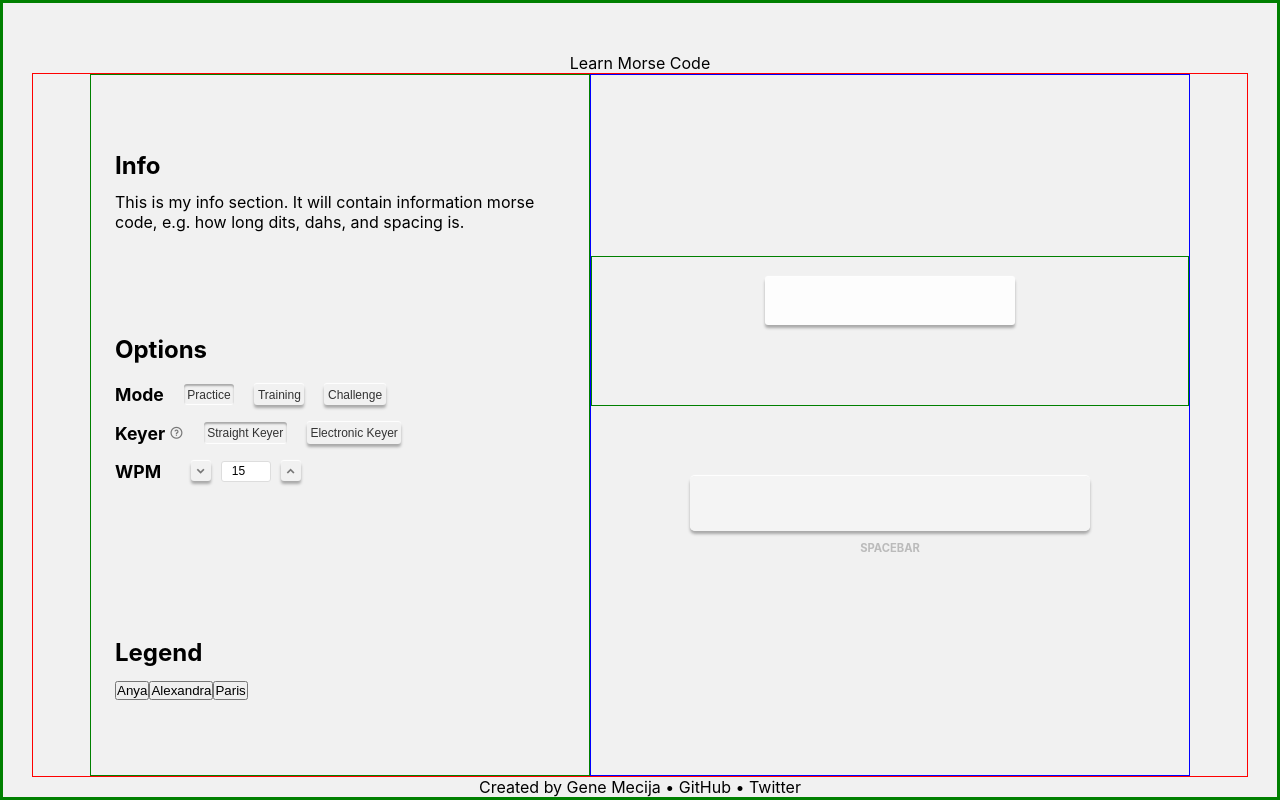
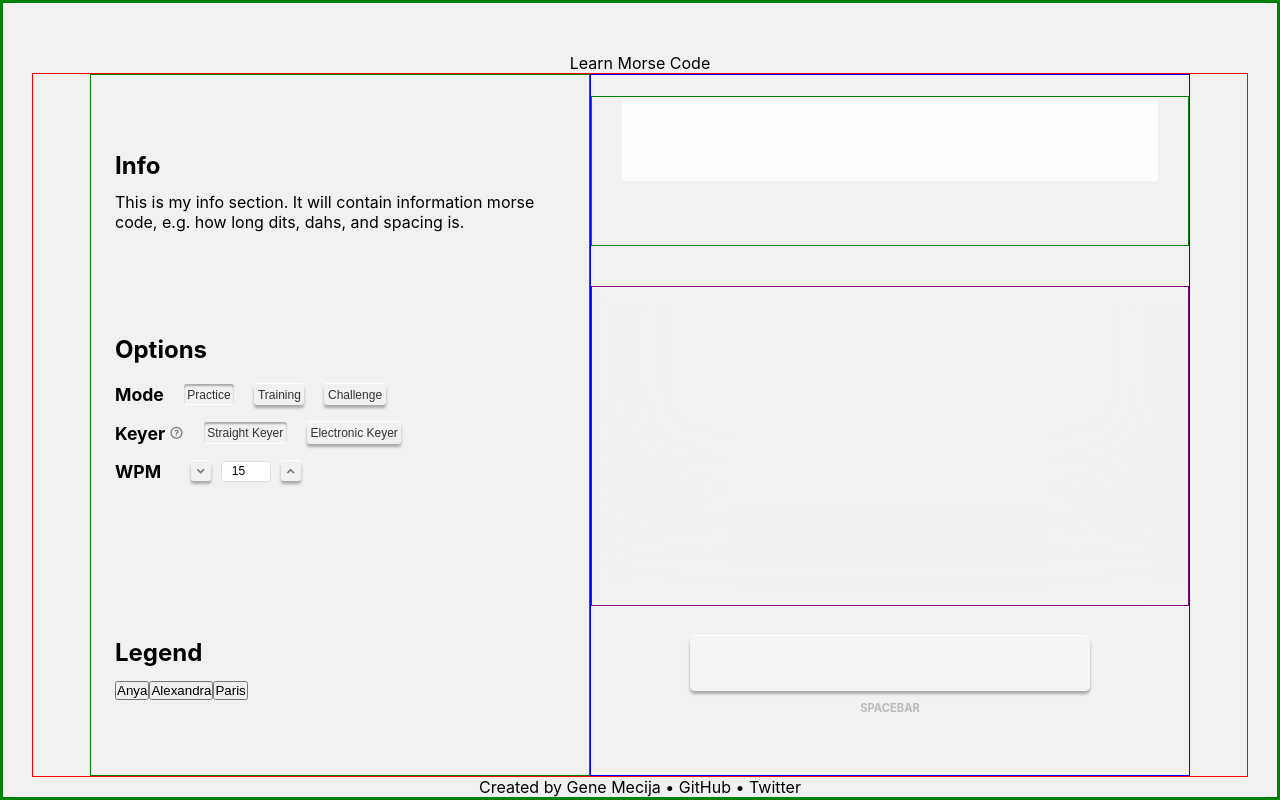
Before and after one commit to genemecija/learn-morse-code, a React (Create React App) app: page / in a window 1280 px wide. Built offline with nearby package versions, Linux system fonts and the light colour scheme.

Commit message:
Layout updates

```diff
--- a/src/components/MorseHistory.js
+++ b/src/components/MorseHistory.js
@@ -10,7 +10,10 @@ export default (function MorseHistory() {
 
     return (
         <div id="morseHistory">
-            {morseCards}
+            <div id="overlay"></div>
+            <div id="morseCards">
+                {morseCards}
+            </div>
         </div>
     )
 })
--- a/src/css/App.css
+++ b/src/css/App.css
@@ -399,7 +399,7 @@ i[class*="ri-"] {
           align-items: center;
   -ms-flex-item-align: center;
       align-self: center;
-  height: 50px;
+  height: 5rem;
   width: -webkit-fit-content;
   width: -moz-fit-content;
   width: fit-content;
@@ -409,8 +409,8 @@ i[class*="ri-"] {
   border-radius: 3px;
   -webkit-box-shadow: 0px 3px 3px rgba(0, 0, 0, 0.3), 0px -1px 1px white;
           box-shadow: 0px 3px 3px rgba(0, 0, 0, 0.3), 0px -1px 1px white;
-  font-size: 3rem;
-  font-family: "Courier", monospace;
+  font-size: 4rem;
+  font-family: "Courier Prime", Courier, monospace;
   font-weight: bold;
   background: #fdfdfd;
   text-transform: uppercase;
@@ -421,13 +421,24 @@ i[class*="ri-"] {
 #challengeWord span {
   padding: 4px;
   margin: 1px;
-  line-height: 2.5rem;
-  -webkit-transition: background 300ms ease-in-out;
-  transition: background 300ms ease-in-out;
+  -webkit-transition: background 100ms ease-in-out;
+  transition: background 100ms ease-in-out;
+  display: -webkit-inline-box;
+  display: -ms-inline-flexbox;
+  display: inline-flex;
+  -webkit-box-align: center;
+      -ms-flex-align: center;
+          align-items: center;
+  line-height: 3rem;
+}
+
+#challengeWord span.correct {
+  background: rgba(0, 255, 0, 0.6);
+  border-radius: 3px;
 }
 
 #challengeWord.correct {
-  background: rgba(0, 200, 0, 0.7);
+  background: rgba(0, 200, 0, 0.6);
 }
 
 #morseBufferDisplay {
@@ -448,8 +459,7 @@ i[class*="ri-"] {
   width: 100%;
   height: 150px;
   margin-bottom: 20px;
-  font-family: "Courier", monospace;
-  font-weight: bold;
+  font-family: "Courier Prime", Courier, monospace;
 }
 
 #morseBufferDisplay #alphanumeric-container {
@@ -458,8 +468,9 @@ i[class*="ri-"] {
   display: -ms-flexbox;
   display: flex;
   padding-left: 5px;
-  height: 3rem;
-  min-width: 250px;
+  height: 5rem;
+  padding-top: 10px;
+  width: 90%;
   margin-bottom: 10px;
   display: flex;
   -webkit-box-pack: center;
@@ -469,12 +480,10 @@ i[class*="ri-"] {
       -ms-flex-align: center;
           align-items: center;
   border-radius: 3px;
-  -webkit-box-shadow: 0px 3px 3px rgba(0, 0, 0, 0.3), 0px -1px 1px white;
-          box-shadow: 0px 3px 3px rgba(0, 0, 0, 0.3), 0px -1px 1px white;
 }
 
 #morseBufferDisplay #alphanumeric-container #alphanumeric {
-  font-size: 3rem;
+  font-size: 4rem;
   background-color: transparent;
 }
 
@@ -502,9 +511,8 @@ i[class*="ri-"] {
   -webkit-box-pack: center;
       -ms-flex-pack: center;
           justify-content: center;
-  font-size: 25px;
+  font-size: 3rem;
   font-family: "Courier", monospace;
-  font-weight: bold;
 }
 
 #morseBufferDisplay #ditDahs span {
@@ -552,7 +560,7 @@ i[class*="ri-"] {
   width: 100%;
   height: 150px;
   margin-bottom: 20px;
-  font-family: "Courier", monospace;
+  font-family: "Courier Prime", Courier, monospace;
   font-weight: bold;
 }
 
@@ -609,6 +617,7 @@ i[class*="ri-"] {
 }
 
 #challengeBufferDisplay #ditDahs .ditDah {
+  background: #fdfdfd;
   height: 40px;
   width: 30px !important;
   margin-left: 3px;
@@ -641,11 +650,6 @@ i[class*="ri-"] {
   border-radius: 3px;
 }
 
-.correct {
-  background: rgba(0, 255, 0, 0.4);
-  border-radius: 3px;
-}
-
 #morseHistory-textbox {
   border: 1px solid cyan;
   display: -webkit-box;
@@ -665,6 +669,7 @@ i[class*="ri-"] {
 }
 
 #morseHistory {
+  border: 1px solid purple;
   display: -webkit-box;
   display: -ms-flexbox;
   display: flex;
@@ -673,34 +678,21 @@ i[class*="ri-"] {
       -ms-flex-direction: column;
           flex-direction: column;
   width: 100%;
+  height: 320px;
+  position: relative;
+  padding-top: 10px;
 }
 
-#morseHistory .morseCard:nth-child(1) {
-  opacity: 100%;
-}
-
-#morseHistory .morseCard:nth-child(2) {
-  opacity: 85%;
-}
-
-#morseHistory .morseCard:nth-child(3) {
-  opacity: 70%;
-}
-
-#morseHistory .morseCard:nth-child(4) {
-  opacity: 55%;
-}
-
-#morseHistory .morseCard:nth-child(5) {
-  opacity: 40%;
-}
-
-#morseHistory .morseCard:nth-child(6) {
-  opacity: 20%;
-}
-
-#morseHistory .morseCard:nth-child(7) {
-  opacity: 10%;
+#morseHistory #overlay {
+  -webkit-box-shadow: inset 20px 0px 20px #f1f1f1, inset -20px 0px 20px #f1f1f1, inset 0px -100px 100px #f1f1f1;
+          box-shadow: inset 20px 0px 20px #f1f1f1, inset -20px 0px 20px #f1f1f1, inset 0px -100px 100px #f1f1f1;
+  position: absolute;
+  display: inline-block;
+  top: 0;
+  left: 0;
+  width: 100%;
+  height: 100%;
+  z-index: 100;
 }
 
 .morseCard {
@@ -714,11 +706,28 @@ i[class*="ri-"] {
   -webkit-box-pack: center;
       -ms-flex-pack: center;
           justify-content: center;
-  /* border: 1px solid orange; */
-  margin-bottom: 2px;
-  font-size: 1.7rem;
-  font-family: "Courier", monospace;
-  /* width: 100%; */
+  margin-bottom: 4px;
+  font-size: 1.6rem;
+  font-family: "Courier Prime", Courier, monospace;
+}
+
+.morseCard .ditDahs-container, .morseCard .alphanumeric-container {
+  display: -webkit-box;
+  display: -ms-flexbox;
+  display: flex;
+  width: 50%;
+  font-weight: bold;
+}
+
+.morseCard .alphanumeric-container span {
+  padding-top: 0.17em;
+}
+
+.morseCard .ditDahs-container {
+  -webkit-box-pack: end;
+      -ms-flex-pack: end;
+          justify-content: flex-end;
+  max-width: 50%;
 }
 
 .morseCard div div {
@@ -729,7 +738,7 @@ i[class*="ri-"] {
   border-radius: 3px;
   -webkit-box-shadow: 0px 3px 3px rgba(0, 0, 0, 0.2);
           box-shadow: 0px 3px 3px rgba(0, 0, 0, 0.2);
-  line-height: 1.7rem;
+  line-height: 1em;
   display: -webkit-box;
   display: -ms-flexbox;
   display: flex;
@@ -740,20 +749,6 @@ i[class*="ri-"] {
   height: 1.7rem;
   color: #780000;
   border-radius: 3px;
-}
-
-.morseCard .ditDahs-container, .morseCard .alphanumeric-container {
-  display: -webkit-box;
-  display: -ms-flexbox;
-  display: flex;
-  width: 50%;
-  font-weight: bold;
-}
-
-.morseCard .ditDahs-container {
-  -webkit-box-pack: end;
-      -ms-flex-pack: end;
-          justify-content: flex-end;
 }
 
 .morseCard .ditDahs {
@@ -769,5 +764,16 @@ i[class*="ri-"] {
   overflow-wrap: break-word;
   font-family: "Courier", monospace;
   font-weight: bold;
+  max-width: 100%;
+  overflow-x: hidden;
+}
+
+.morseCard .ditDahs span.space {
+  border-radius: 3px;
+  background: #f1f1f1;
+  opacity: 0.5;
+  width: 3px;
+  margin-left: 4px;
+  margin-right: 4px;
 }
 /*# sourceMappingURL=App.css.map */
--- a/src/hooks/useStraightKey.js
+++ b/src/hooks/useStraightKey.js
@@ -48,7 +48,7 @@ function useStraightKey() {
     function handleInputStart(event) {
         // event.preventDefault()
 
-
+        console.log(event.keyCode);
 
         if (event.keyCode === 32 && document.activeElement.id === 'wordlist-picker') {
             event.preventDefault()
@@ -66,7 +66,7 @@ function useStraightKey() {
                 (event.repeat)) {
                 return
             }
-
+            if (event.keyCode === 32) {
                 document.getElementById('morseButton').classList.add('active')
 
                 isRunning = true
@@ -89,6 +89,7 @@ function useStraightKey() {
                 clearInterval(gapTimer)
 
                 startCharTimer()
+            }
         }
 
     }
--- a/src/scss/App.scss
+++ b/src/scss/App.scss
@@ -1,8 +1,8 @@
 // $main-bg-color-dark: #2c2c2c;
 @import url('https://fonts.googleapis.com/css?family=Courier+Prime:700|Rubik&display=swap');
 $main-font: 'Rubik', sans-serif;
-// $buffer-font: 'Courier Prime', monospace;
-$buffer-font: 'Courier', monospace;
+$buffer-font: 'Courier Prime', Courier, monospace;
+// $buffer-font: 'Courier', monospace;
 $ditDah-font: 'Courier', monospace;
 
 $main-bg-color-light: #f1f1f1;
@@ -372,18 +372,19 @@ i[class*="ri-"] {
     align-items: center;
     align-self: center;
 
-    height: 50px;
+    height: 5rem;
     width: fit-content;
 
     margin-bottom: 20px;
     padding-left: 10px;
     padding-right: 10px;
+    // padding-top: 10px;
 
     // border: 1px solid green;
     border-radius: $main-border-radius;
     box-shadow: $main-box-shadow-light;
 
-    font-size: 3rem;
+    font-size: 4rem;
     font-family: $buffer-font;
     font-weight: bold;
 
@@ -394,12 +395,20 @@ i[class*="ri-"] {
     span {
         padding: 4px;
         margin: 1px;
-        line-height: 2.5rem;
-        transition: background 300ms ease-in-out; //, opacity 100ms ease-in-out;
+        transition: background 100ms ease-in-out; //, opacity 100ms ease-in-out;
+        display: inline-flex;
+        align-items: center;
+        line-height: 3rem;
+
+        &.correct {
+            background: rgba(0,255,0,0.6);
+            border-radius: $main-border-radius;
+        }
     }
     &.correct {
-        background: rgba(0,200,0,0.7);
+        background: rgba(0,200,0,0.6);
     }
+
 }
 
 
@@ -414,34 +423,33 @@ i[class*="ri-"] {
     height: 150px;
     margin-bottom: 20px;
     font-family: $buffer-font;
-    font-weight: bold;
+    // font-weight: bold;
 
     #alphanumeric-container {
         // border-left: 2px solid #000;
         background: #fdfdfd;
         display: flex;
         padding-left: 5px;
-        height: 3rem;
-        min-width: 250px;
+        height: 5rem;
+        padding-top: 10px;
+        width: 90%;
         margin-bottom: 10px;
         display: flex;
         justify-content: center;
         align-items: center;
         border-radius: $main-border-radius;
-        box-shadow: $main-box-shadow-light;
+        // box-shadow: $main-box-shadow-light;
         // box-shadow: $morseCard-shadow-light;
 
         #alphanumeric {
-            font-size: 3rem;
+            font-size:  4rem;
             background-color: transparent;
-
 
             &:first-child {
                 padding-left: 5px;
                 padding-right: 5px;
                 // box-shadow: $main-box-shadow;
             }
-
             span {
                 padding: $main-border-radius;
                 transition: background 300ms ease-in-out;
@@ -457,9 +465,9 @@ i[class*="ri-"] {
         display: flex;
         flex-direction: row;
         justify-content: center;
-        font-size: 25px;
+        font-size: 3rem;
         font-family: $ditDah-font;
-        font-weight: bold;
+        // font-weight: bold;
 
         span {
             padding: $main-border-radius;
@@ -537,7 +545,7 @@ i[class*="ri-"] {
             transition: background 100ms ease-in-out;
         }
         .ditDah {
-            // background: #DDD;
+            background: #fdfdfd;
 
             height: 40px;
             width: 30px !important;
@@ -565,11 +573,7 @@ i[class*="ri-"] {
     border-radius: $main-border-radius;
     // text-decoration: line-through;
 }
-.correct {
-    background: rgba(0,255,0,0.4);
-    // color: rgb(120, 0, 0);
-    border-radius: $main-border-radius;
-}
+
 
 // #morseHistory {
 //     border: 1px solid purple;
@@ -595,32 +599,48 @@ i[class*="ri-"] {
     }
 }
 #morseHistory {
-    // border: 1px solid purple;
+    border: 1px solid purple;
     display: flex;
     flex-direction: column;
     width: 100%;
+    height: 320px;
+    position: relative;
+    padding-top: 10px;
+    // // padding-bottom: 20px;
 
-    .morseCard:nth-child(1){
-        opacity: 100%;
+    #overlay {
+        // background: blue;
+        box-shadow: inset 20px 0px 20px $main-bg-color-light, inset -20px 0px 20px $main-bg-color-light, inset 0px -100px 100px $main-bg-color-light;
+        position: absolute;
+        display: inline-block;
+        top:0;
+        left:0;
+        width: 100%;
+        height: 100%;
+        z-index: 100;
     }
-    .morseCard:nth-child(2){
-        opacity: 85%;
-    }
-    .morseCard:nth-child(3){
-        opacity: 70%;
-    }
-    .morseCard:nth-child(4){
-        opacity: 55%;
-    }
-    .morseCard:nth-child(5){
-        opacity: 40%;
-    }
-    .morseCard:nth-child(6){
-        opacity: 20%;
-    }
-    .morseCard:nth-child(7){
-        opacity: 10%;
-    }
+    // #morseCards {
+    //     .morseCard:nth-child(1){
+    //         opacity: 100%;
+    //     }
+    //     .morseCard:nth-child(2){
+    //         opacity: 85%;
+    //     }
+    //     .morseCard:nth-child(3){
+    //         opacity: 70%;
+    //     }
+    //     .morseCard:nth-child(4){
+    //         opacity: 55%;
+    //     }
+    //     .morseCard:nth-child(5){
+    //         opacity: 40%;
+    //     }
+    //     .morseCard:nth-child(6){
+    //         opacity: 20%;
+    //     }
+    //     .morseCard:nth-child(7){
+    //         opacity: 10%;
+    //     }
         // .morseCard:nth-child(8){
         //     opacity: 30%;
         // }
@@ -630,28 +650,43 @@ i[class*="ri-"] {
         // .morseCard:nth-child(10){
         //     opacity: 10%;
         // }
+    // }
 }
 
 .morseCard {
     display: flex;
     flex-direction: row !important;
     justify-content: center;
-    /* border: 1px solid orange; */
-    margin-bottom: 2px;
-    font-size: 1.7rem;
+    margin-bottom: 4px;
+    font-size: 1.6rem;
     font-family: $buffer-font;
-    /* width: 100%; */
 
+    .ditDahs-container, .alphanumeric-container {
+        display: flex;
+        width: 50%;
+        font-weight: bold;
+        // border: 1px solid green;
+    }
+    .alphanumeric-container span {
+        // background: blue;
+        padding-top: 0.17em;
+    }
+    .ditDahs-container {
+        justify-content: flex-end;
+        // border: 1px solid red;
+        max-width: 50%;
+    }
 
     div div {
         padding: 3px;
         margin: 2px;
         background: #fdfdfd;
+        // border: 1px solid cyan;
         // width: 50%;
         white-space: nowrap;
         border-radius: $main-border-radius;
         box-shadow: $morseCard-shadow-light;
-        line-height: 1.7rem;
+        line-height: 1em;
         display: flex;
 
         span.morseError {
@@ -663,14 +698,7 @@ i[class*="ri-"] {
             // text-decoration: line-through;
         }
     }
-    .ditDahs-container, .alphanumeric-container {
-        display: flex;
-        width: 50%;
-        font-weight: bold;
-    }
-    .ditDahs-container {
-        justify-content: flex-end;
-    }
+
     .ditDahs {
         // border: 1px solid red;
         display: flex;
@@ -679,5 +707,16 @@ i[class*="ri-"] {
         overflow-wrap: break-word;
         font-family: $ditDah-font;
         font-weight: bold;
+        max-width: 100%;
+        overflow-x: hidden;
+
+        span.space {
+            border-radius: $main-border-radius;
+            background: $main-bg-color-light;
+            opacity: 0.5;
+            width: 3px;
+            margin-left: 4px;
+            margin-right: 4px;
         }
     }
+}
```
Also changed, not shown: src/app-modes/ChallengeMode.js (+7 -4 lines), 1 other file (tests, documents, lock files or other folders). Lines whose indentation alone changed are shown as unchanged.
